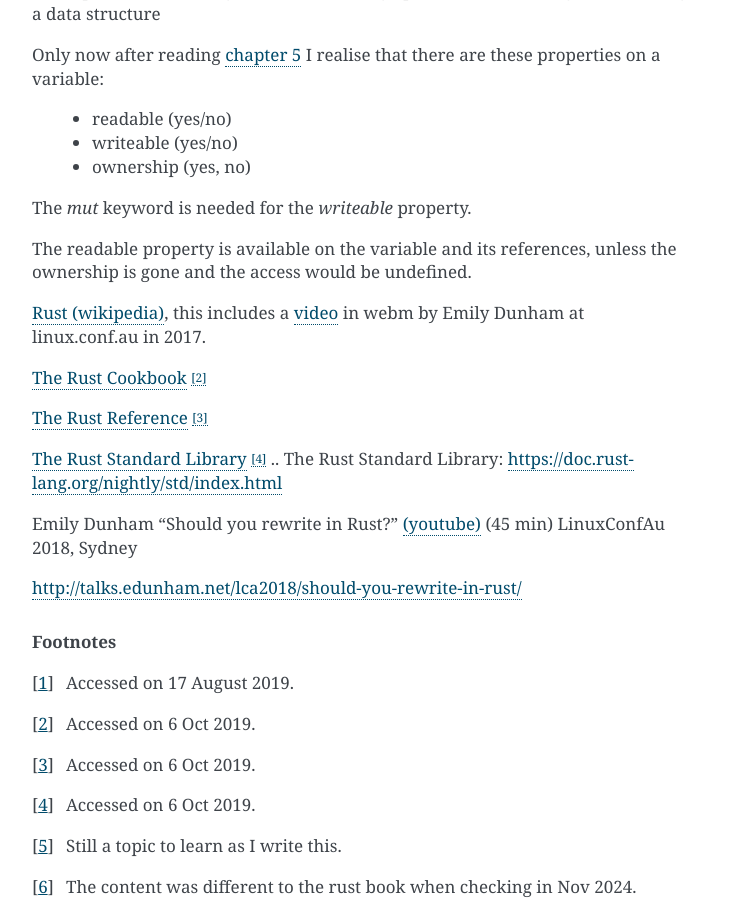
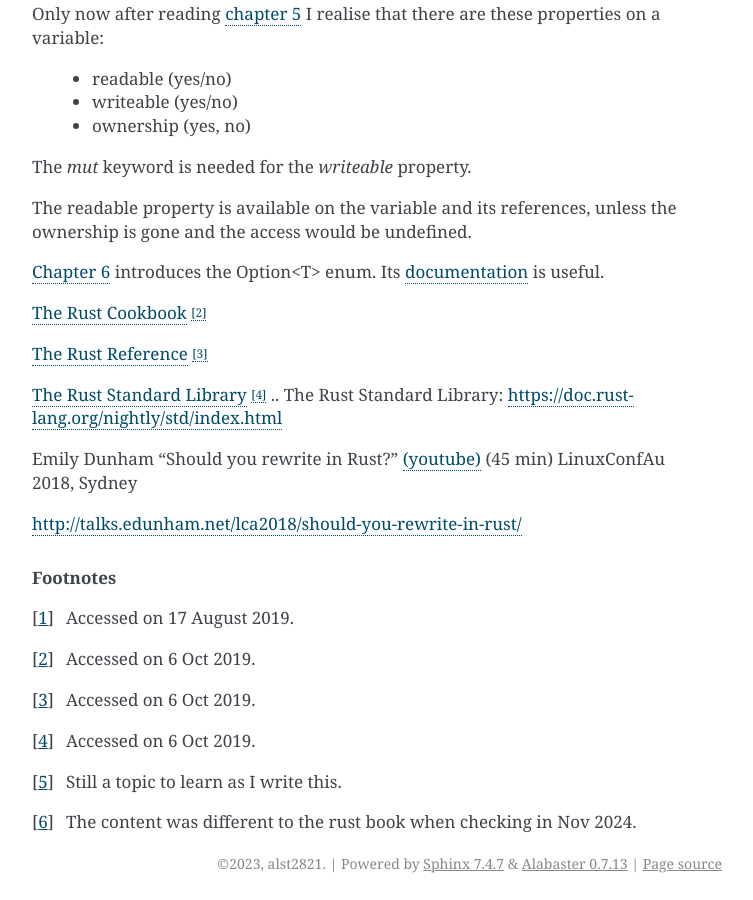
Before and after one commit to alst2821/puffer-fish, a Sphinx documentation site: the page built from doc/rust.rst, in a window 1280 px wide and 900 px high, scrolled down 1825 px. Shown: the whole window, without its empty margins (388-1141 px from the left). Built offline with Sphinx 7.4.7, drawn with Linux system fonts in a browser that asks for light colours; some of the changed text lies outside the part shown.

Commit message:
notes on ch 6

```diff
--- a/doc/rust.rst
+++ b/doc/rust.rst
@@ -20,8 +20,6 @@
 
 The rust programming language book
 ----------------------------------
-
-The rust book calls rust programmers 'rustaceans'.
 
 `Chapter 1
 <https://doc.rust-lang.org/book/ch01-00-getting-started.html>`_ is an
@@ -106,9 +104,10 @@
 The readable property is available on the variable and its references,
 unless the ownership is gone and the access would be undefined.
 
-
-`Rust (wikipedia)`_, this includes a `video`_ in webm by Emily Dunham at
-linux.conf.au in 2017.
+`Chapter 6
+<https://rust-book.cs.brown.edu/ch06-01-defining-an-enum.html>`_
+introduces the Option<T> enum. Its `documentation
+<https://doc.rust-lang.org/std/option/enum.Option.html>`_ is useful.
 
 `The Rust Cookbook
 <https://rust-lang-nursery.github.io/rust-cookbook/>`_ [#f2]_
```
